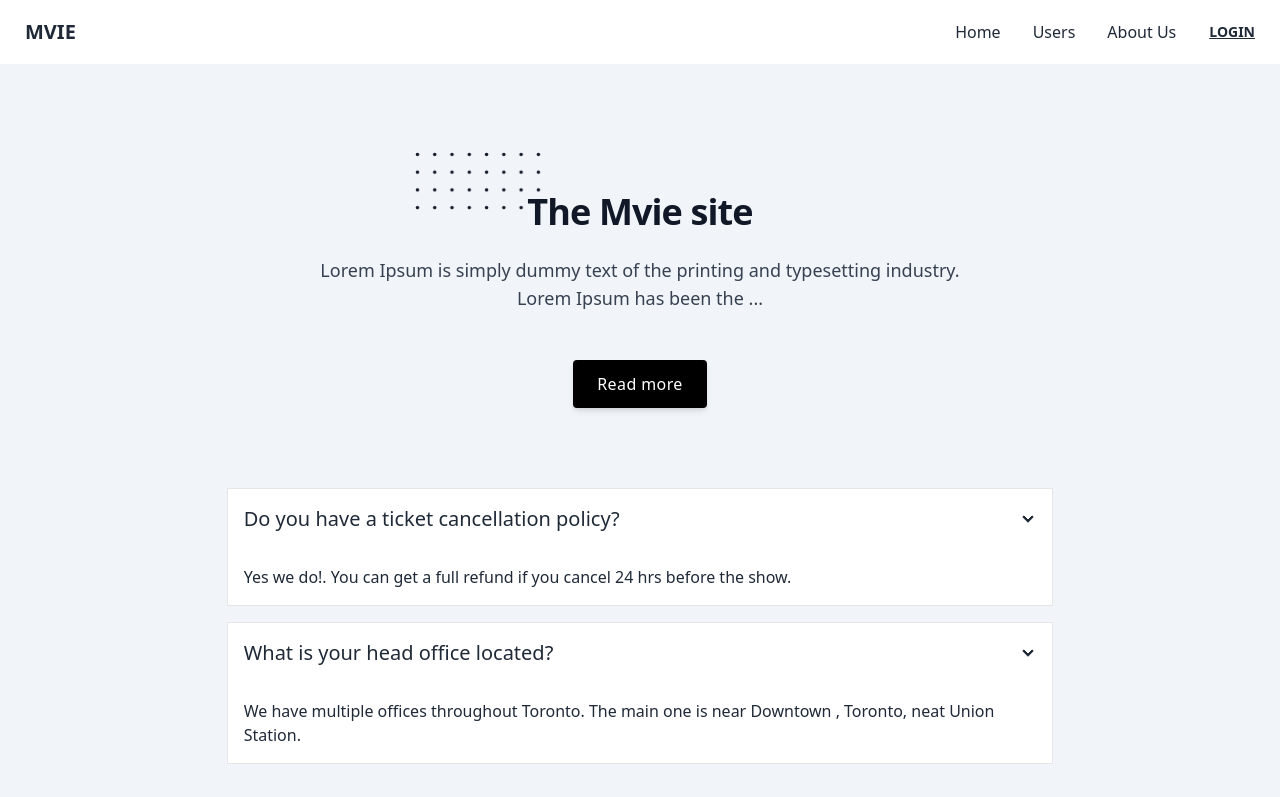
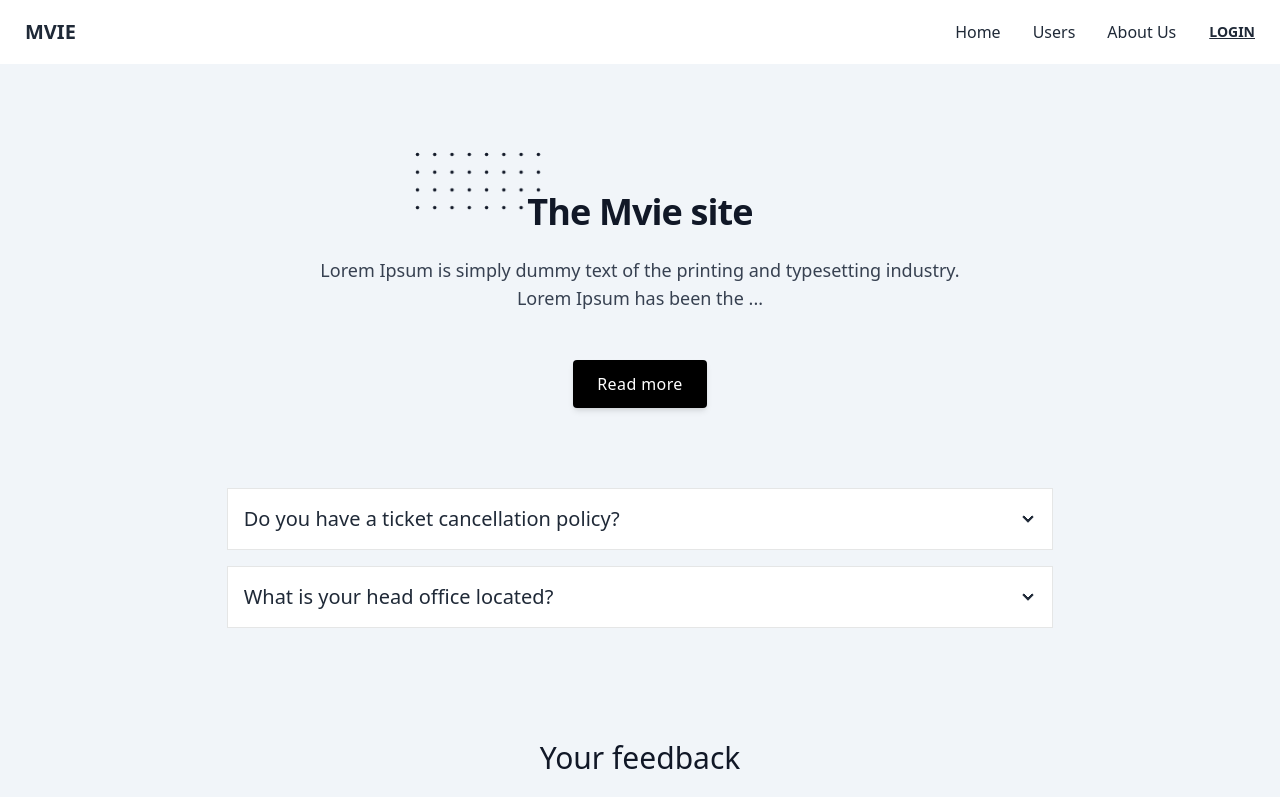
Before and after one commit to harikrishkk/shopping-cart, a React (Create React App) app: page /about in a window 1280 px wide. Shown: the top 797 px of the page. Built offline with nearby package versions, Linux system fonts and the light colour scheme.

Commit message:
commit 26: add styled components

```diff
--- a/craco.config.js
+++ b/craco.config.js
@@ -11,6 +11,9 @@ module.exports = {
       '@hooks': path.join(path.resolve(__dirname, './src/hooks')),
       '@api': path.join(path.resolve(__dirname, './src/api')),
       '@state': path.join(path.resolve(__dirname, './src/state')),
+      '@styled': path.join(
+        path.resolve(__dirname, './src/components/styled-components')
+      ),
     },
   },
 };
--- a/package.json
+++ b/package.json
@@ -22,6 +22,7 @@
     "redux-devtools-extension": "^2.13.9",
     "redux-thunk": "^2.4.1",
     "reselect": "^4.1.5",
+    "tailwind-styled-components": "^2.1.4",
     "web-vitals": "^2.1.4"
   },
   "scripts": {
--- a/src/components/FAQ.js
+++ b/src/components/FAQ.js
@@ -1,7 +1,7 @@
 import React, { useState } from 'react';
 
 const FAQ = () => {
-  const [isOpen, setIsOpen] = useState(true);
+  const [isOpen, setIsOpen] = useState(false);
 
   const toggleStatus = () => {
     setIsOpen((flag) => !flag);
--- a/src/components/Office.js
+++ b/src/components/Office.js
@@ -1,23 +1,27 @@
 import React from 'react';
 import useToggle from '@hooks/use-toggle';
+import OfficeWrapper, {
+  OfficeHeader,
+  OfficeContent,
+} from '@styled/OfficeWrapper';
 
 const Office = () => {
-  const { isOpen, toggle } = useToggle(true);
+  const { isOpen, toggle } = useToggle(false);
 
   return (
-    <div className="w-full md:w-2/3 collapse border border-base-300 bg-base-100 collapse-arrow mb-4">
-      <div onClick={toggle} className="collapse-title text-xl font-medium">
+    <OfficeWrapper>
+      <OfficeHeader onClick={toggle}>
         What is your head office located?
-      </div>
+      </OfficeHeader>
       {isOpen && (
-        <div className="p-4">
+        <OfficeContent>
           <p>
             We have multiple offices throughout Toronto. The main one is near
             Downtown , Toronto, neat Union Station.
           </p>
-        </div>
+        </OfficeContent>
       )}
-    </div>
+    </OfficeWrapper>
   );
 };
 
--- /dev/null
+++ b/src/components/styled-components/OfficeWrapper.js
@@ -0,0 +1,23 @@
+import tw from 'tailwind-styled-components';
+
+const OfficeWrapper = tw.div`
+w-full
+md:w-2/3
+collapse
+border
+border-base-300
+bg-base-100
+collapse-arrow
+mb-4
+`;
+export default OfficeWrapper;
+
+export const OfficeHeader = tw.div`
+collapse-title
+text-xl
+font-medium
+`;
+
+export const OfficeContent = tw.div`
+p-4
+`;
```
Also changed, not shown: 1 other file (tests, documents, lock files or other folders).
